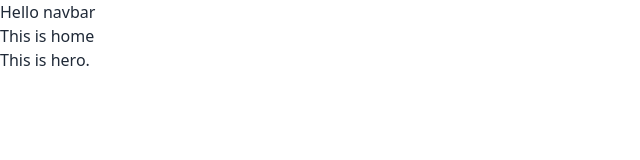
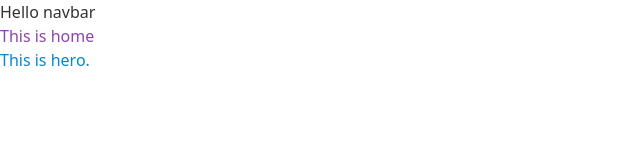
Before and after one commit to abdulawalsuhail/Reasume_Builder_0.6_Client, a React (Create React App) app: page / in a window 1280 px wide. Shown: the top 160 px of the page, without its empty margins (0-640 px from the left). Built offline with nearby package versions, Linux system fonts and the light colour scheme.

Commit message:
color selection

```diff
--- a/src/Pages/Home/Hero.js
+++ b/src/Pages/Home/Hero.js
@@ -3,7 +3,7 @@ import React from 'react';
 const Hero = () => {
     return (
         <div>
-            <h1>This is hero.</h1>
+            <h1 className='text-secondary'>This is hero.</h1>
         </div>
     );
 };
--- a/src/Pages/Home/Home.js
+++ b/src/Pages/Home/Home.js
@@ -4,7 +4,7 @@ import Hero from "./Hero";
 const Home = () => {
   return (
     <div>
-      <h3>This is home</h3>
+      <h3 className="text-primary">This is home</h3>
       <Hero/>
     </div>
   );
--- a/tailwind.config.js
+++ b/tailwind.config.js
@@ -1,8 +1,18 @@
-/** @type {import('tailwindcss').Config} */
 module.exports = {
   content: ["./src/**/*.{html,js}"],
   theme: {
     extend: {},
   },
+  daisyui: {
+    themes: [{
+      mytheme: {
+        primary: "#8E44AD",
+        secondary: "#0287D0",
+        accent: "#3A4256",
+        neutral: "#3d4451",
+        "base-100": "#ffffff",
+      },
+    }, ],
+  },
   plugins: [require("daisyui")],
-};
+}
```
